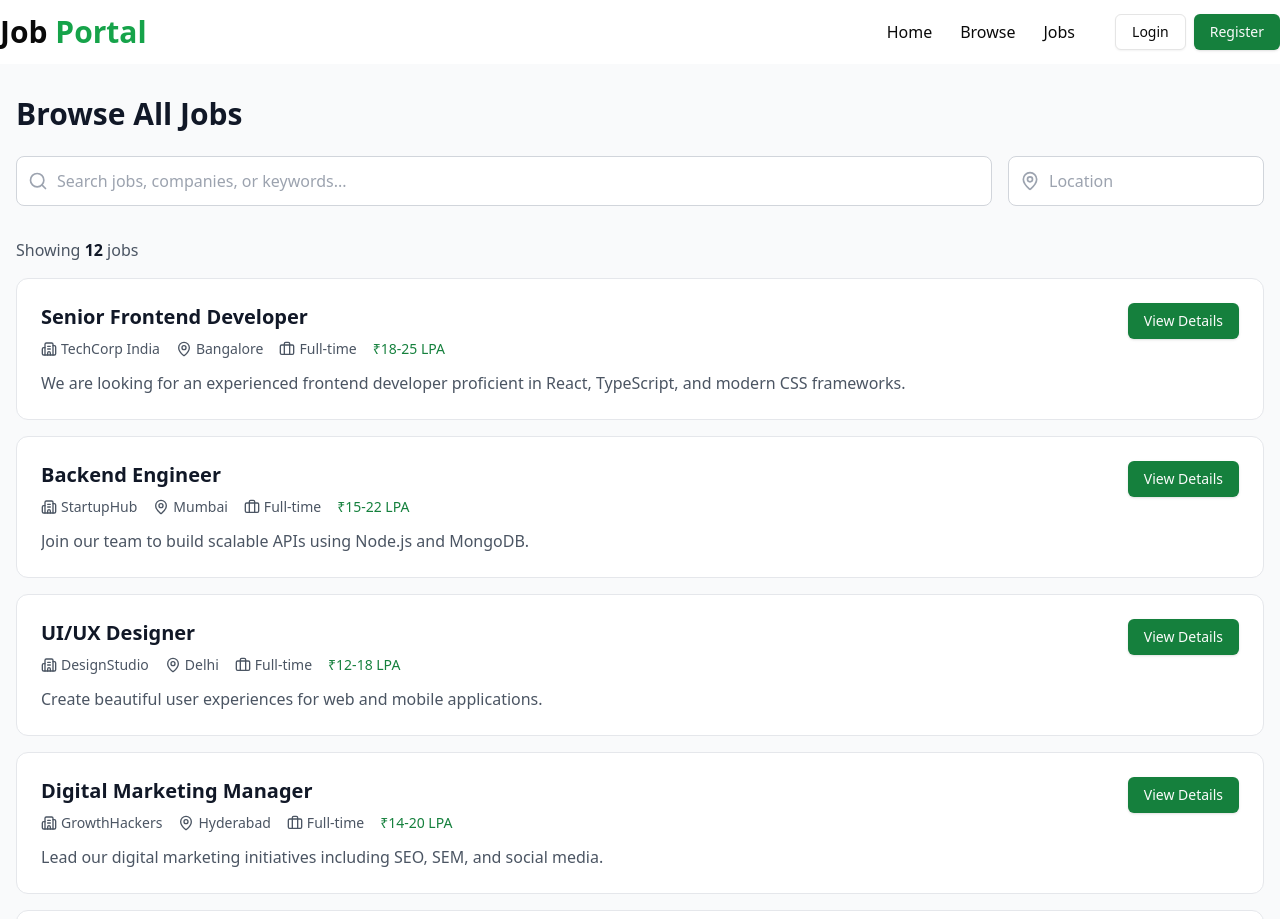
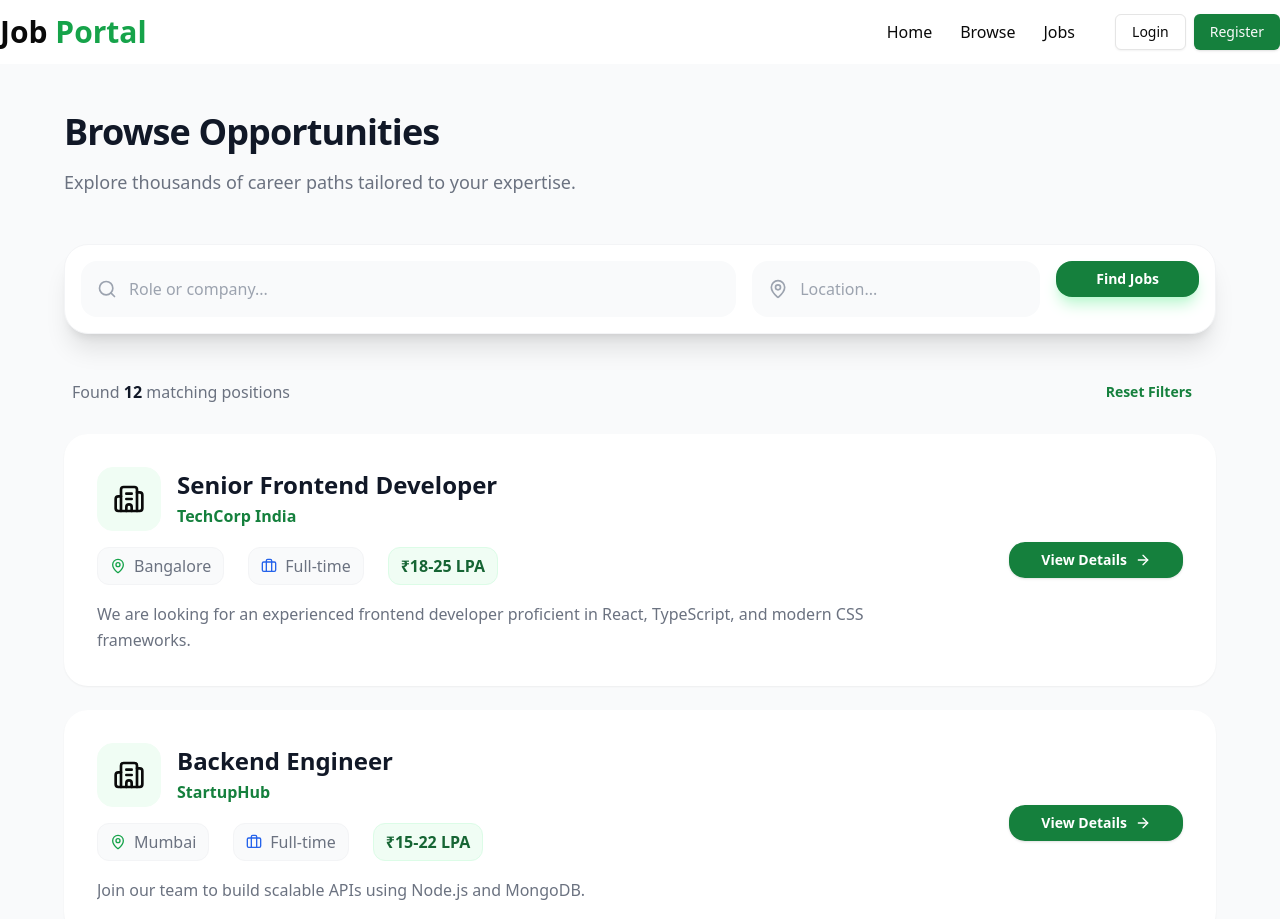
Before and after one commit to Deepu325/Job-Listing-Portal-MERN-Stack, a React (Vite) app in the folder client/: page /browse in a window 1280 px wide. Shown: the top 919 px of the page. Built offline with nearby package versions, Linux system fonts and the light colour scheme; no server answers.

Commit message:
feat: premium UI updates for Browse and Dashboard

```diff
--- a/client/src/components/ui/components_lite/Browse.jsx
+++ b/client/src/components/ui/components_lite/Browse.jsx
@@ -1,173 +1,126 @@
-import React, { useState, useEffect } from 'react';
+import React, { useState, useEffect, useContext } from 'react';
 import { Button } from '../button';
-import { Search, MapPin, Briefcase, Building2 } from 'lucide-react';
-import api from '../../../utils/api';
+import { Search, MapPin, Briefcase, Building2, Loader2, ArrowRight } from 'lucide-react';
 import { Link } from 'react-router-dom';
-import { useContext } from 'react';
 import { JobContext } from '../../../context/JobContext';
 
-// Dummy job data
-const dummyJobs = [
-    {
-        _id: '1',
-        title: 'Senior Frontend Developer',
-        company: 'TechCorp India',
-        location: 'Bangalore',
-        jobType: 'Full-time',
-        description: 'We are looking for an experienced frontend developer proficient in React, TypeScript, and modern CSS frameworks.',
-        salary: '₹18-25 LPA',
-    },
-    {
-        _id: '2',
-        title: 'Backend Engineer',
-        company: 'StartupHub',
-        location: 'Mumbai',
-        jobType: 'Full-time',
-        description: 'Join our team to build scalable APIs using Node.js and MongoDB. Experience with microservices is a plus.',
-        salary: '₹15-22 LPA',
-    },
-    {
-        _id: '3',
-        title: 'UI/UX Designer',
-        company: 'DesignStudio',
-        location: 'Delhi',
-        jobType: 'Full-time',
-        description: 'Create beautiful user experiences for web and mobile applications. Proficiency in Figma required.',
-        salary: '₹12-18 LPA',
-    },
-    {
-        _id: '4',
-        title: 'Data Scientist',
-        company: 'Analytics Pro',
-        location: 'Hyderabad',
-        jobType: 'Full-time',
-        description: 'Analyze large datasets and build ML models. Python, TensorFlow, and SQL expertise needed.',
-        salary: '₹20-30 LPA',
-    },
-    {
-        _id: '5',
-        title: 'DevOps Engineer',
-        company: 'CloudNine',
-        location: 'Pune',
-        jobType: 'Remote',
-        description: 'Manage cloud infrastructure on AWS/GCP. Experience with Docker, Kubernetes, and CI/CD pipelines.',
-        salary: '₹16-24 LPA',
-    },
-    {
-        _id: '6',
-        title: 'Product Manager',
-        company: 'InnovateTech',
-        location: 'Bangalore',
-        jobType: 'Full-time',
-        description: 'Lead product development from ideation to launch. Strong analytical and communication skills required.',
-        salary: '₹25-35 LPA',
-    },
-    {
-        _id: '7',
-        title: 'Mobile App Developer',
-        company: 'AppWorks',
-        location: 'Chennai',
-        jobType: 'Full-time',
-        description: 'Build cross-platform mobile apps using React Native or Flutter. 3+ years experience preferred.',
-        salary: '₹14-20 LPA',
-    },
-    {
-        _id: '8',
-        title: 'Full Stack Developer',
-        company: 'WebSolutions',
-        location: 'Remote',
-        jobType: 'Remote',
-        description: 'Work on end-to-end web applications using MERN stack. Strong problem-solving skills needed.',
-        salary: '₹12-18 LPA',
-    },
-];
-
 const Browse = () => {
-    const { jobs, loading } = useContext(JobContext);
+    const { jobs, loading, fetchJobs } = useContext(JobContext);
     const [searchTerm, setSearchTerm] = useState('');
     const [locationFilter, setLocationFilter] = useState('');
 
-    const filteredJobs = jobs.filter(job => {
-        const matchesSearch = job.title?.toLowerCase().includes(searchTerm.toLowerCase()) ||
-            job.company?.toLowerCase().includes(searchTerm.toLowerCase()) ||
-            job.description?.toLowerCase().includes(searchTerm.toLowerCase());
-        const matchesLocation = !locationFilter || job.location?.toLowerCase().includes(locationFilter.toLowerCase());
-        return matchesSearch && matchesLocation;
-    });
+    const handleSearch = () => {
+        const params = {};
+        if (searchTerm) params.keyword = searchTerm;
+        if (locationFilter) params.location = locationFilter;
+        fetchJobs(params);
+    };
 
     return (
-        <div>
-            <div className="max-w-7xl mx-auto px-4 py-8">
-                <h1 className="text-3xl font-bold text-gray-900 mb-6">Browse All Jobs</h1>
+        <div className="bg-gray-50 min-h-screen py-12 px-4 sm:px-6">
+            <div className="max-w-6xl mx-auto">
+                <div className="mb-12 text-center md:text-left">
+                    <h1 className="text-4xl font-bold text-gray-900 mb-4 tracking-tight">Browse Opportunities</h1>
+                    <p className="text-gray-500 text-lg">Explore thousands of career paths tailored to your expertise.</p>
+                </div>
 
-                {/* Search and Filters */}
-                <div className="flex flex-col md:flex-row gap-4 mb-8">
-                    <div className="flex-1 relative">
-                        <Search className="absolute left-3 top-1/2 -translate-y-1/2 text-gray-400 h-5 w-5" />
+                {/* Search and Filters Bar */}
+                <div className="flex flex-col lg:flex-row gap-4 mb-10 bg-white p-4 rounded-3xl shadow-xl border border-gray-100">
+                    <div className="flex-1 relative group">
+                        <Search className="absolute left-4 top-1/2 -translate-y-1/2 text-gray-400 h-5 w-5 group-focus-within:text-green-600 transition-colors" />
                         <input
                             type="text"
-                            placeholder="Search jobs, companies, or keywords..."
+                            placeholder="Role or company..."
                             value={searchTerm}
                             onChange={(e) => setSearchTerm(e.target.value)}
-                            className="w-full pl-10 pr-4 py-3 border border-gray-300 rounded-lg focus:ring-2 focus:ring-green-500 focus:border-transparent outline-none"
+                            onKeyPress={(e) => e.key === 'Enter' && handleSearch()}
+                            className="w-full pl-12 pr-4 py-4 bg-gray-50 border-0 rounded-2xl focus:ring-2 focus:ring-green-600 outline-none font-medium transition-all"
                         />
                     </div>
-                    <div className="relative w-full md:w-64">
-                        <MapPin className="absolute left-3 top-1/2 -translate-y-1/2 text-gray-400 h-5 w-5" />
+                    <div className="relative group w-full lg:w-72">
+                        <MapPin className="absolute left-4 top-1/2 -translate-y-1/2 text-gray-400 h-5 w-5 group-focus-within:text-green-600 transition-colors" />
                         <input
                             type="text"
-                            placeholder="Location"
+                            placeholder="Location..."
                             value={locationFilter}
                             onChange={(e) => setLocationFilter(e.target.value)}
-                            className="w-full pl-10 pr-4 py-3 border border-gray-300 rounded-lg focus:ring-2 focus:ring-green-500 focus:border-transparent outline-none"
+                            onKeyPress={(e) => e.key === 'Enter' && handleSearch()}
+                            className="w-full pl-12 pr-4 py-4 bg-gray-50 border-0 rounded-2xl focus:ring-2 focus:ring-green-600 outline-none font-medium transition-all"
                         />
                     </div>
+                    <Button
+                        onClick={handleSearch}
+                        className="lg:px-10 py-4 bg-green-700 hover:bg-green-800 text-white font-bold rounded-2xl shadow-lg shadow-green-200 transition-all hover:scale-[1.02]"
+                    >
+                        Find Jobs
+                    </Button>
                 </div>
 
                 {/* Results count */}
-                <p className="text-gray-600 mb-4">
-                    Showing <span className="font-semibold text-gray-900">{filteredJobs.length}</span> {filteredJobs.length === 1 ? 'job' : 'jobs'}
-                </p>
+                <div className="flex items-center justify-between mb-6 px-2">
+                    <p className="text-gray-500 font-medium">
+                        Found <span className="text-gray-900 font-bold">{jobs.length}</span> matching positions
+                    </p>
+                    <Button variant="ghost" onClick={() => { setSearchTerm(''); setLocationFilter(''); fetchJobs(); }} className="text-green-700 font-bold hover:bg-green-50 rounded-xl">
+                        Reset Filters
+                    </Button>
+                </div>
 
-                {/* Job Listings */}
+                {/* Job Listings List */}
                 {loading ? (
-                    <div className="text-center py-10">Loading jobs...</div>
-                ) : filteredJobs.length === 0 ? (
-                    <div className="text-center py-10 text-gray-500">
-                        No jobs found. Try adjusting your search criteria.
+                    <div className="flex flex-col items-center justify-center py-24">
+                        <Loader2 className="h-12 w-12 animate-spin text-green-700 mb-4" />
+                        <p className="text-gray-500 font-bold">Searching the database...</p>
+                    </div>
+                ) : jobs.length === 0 ? (
+                    <div className="text-center py-24 bg-white rounded-3xl border border-gray-100 shadow-sm">
+                        <div className="w-20 h-20 bg-gray-50 rounded-full flex items-center justify-center mx-auto mb-6">
+                            <Briefcase className="h-10 w-10 text-gray-200" />
+                        </div>
+                        <h3 className="text-2xl font-bold text-gray-900 mb-2">No matching jobs</h3>
+                        <p className="text-gray-400 max-w-sm mx-auto">Try broadening your search criteria or check back later for new openings.</p>
                     </div>
                 ) : (
-                    <div className="grid gap-4">
-                        {filteredJobs.map((job) => (
+                    <div className="grid gap-6">
+                        {jobs.map((job) => (
                             <div
                                 key={job._id}
-                                className="bg-white border border-gray-200 rounded-xl p-6 hover:shadow-lg transition-shadow"
+                                className="group bg-white border border-transparent hover:border-green-100 rounded-3xl p-8 shadow-sm hover:shadow-2xl transition-all duration-300"
                             >
-                                <div className="flex justify-between items-start">
-                                    <div className="flex-1">
-                                        <h2 className="text-xl font-semibold text-gray-900 mb-2">{job.title}</h2>
-                                        <div className="flex flex-wrap gap-4 text-gray-600 text-sm mb-3">
-                                            <span className="flex items-center gap-1">
-                                                <Building2 className="h-4 w-4" />
-                                                {job.company || 'Company'}
+                                <div className="flex flex-col md:flex-row justify-between items-start md:items-center gap-6">
+                                    <div className="flex-1 space-y-4">
+                                        <div className="flex items-center gap-4">
+                                            <div className="w-16 h-16 bg-green-50 rounded-2xl flex items-center justify-center border border-green-50 group-hover:bg-green-700 group-hover:text-white transition-colors">
+                                                <Building2 className="h-8 w-8" />
+                                            </div>
+                                            <div>
+                                                <h2 className="text-2xl font-bold text-gray-900 group-hover:text-green-800 transition-colors leading-tight">{job.title}</h2>
+                                                <p className="text-green-700 font-bold flex items-center gap-1.5 mt-1">
+                                                    {job.company?.name || job.company || 'Innovate Hub'}
+                                                </p>
+                                            </div>
+                                        </div>
+
+                                        <div className="flex flex-wrap gap-6 text-gray-500 font-medium">
+                                            <span className="flex items-center gap-2 bg-gray-50 px-3 py-1.5 rounded-xl border border-gray-100">
+                                                <MapPin className="h-4 w-4 text-green-600" />
+                                                {job.location}
                                             </span>
-                                            <span className="flex items-center gap-1">
-                                                <MapPin className="h-4 w-4" />
-                                                {job.location || 'Remote'}
+                                            <span className="flex items-center gap-2 bg-gray-50 px-3 py-1.5 rounded-xl border border-gray-100">
+                                                <Briefcase className="h-4 w-4 text-blue-600" />
+                                                {job.jobType}
                                             </span>
-                                            <span className="flex items-center gap-1">
-                                                <Briefcase className="h-4 w-4" />
-                                                {job.jobType || 'Full-time'}
+                                            <span className="flex items-center gap-2 bg-green-50 text-green-800 px-3 py-1.5 rounded-xl border border-green-100 font-bold">
+                                                {typeof job.salary === 'object'
+                                                    ? `${job.salary.min}-${job.salary.max} ${job.salary.currency}`
+                                                    : (job.salary || 'Competitive Pay')}
                                             </span>
-                                            {job.salary && (
-                                                <span className="text-green-700 font-medium">{job.salary}</span>
-                                            )}
                                         </div>
-                                        <p className="text-gray-600 line-clamp-2">{job.description}</p>
+                                        <p className="text-gray-500 leading-relaxed line-clamp-2 max-w-3xl">{job.description}</p>
                                     </div>
-                                    <Link to={`/description/${job._id}`}>
-                                        <Button className="bg-green-700 hover:bg-green-800 ml-4">
-                                            View Details
+                                    <Link to={`/description/${job._id}`} className="shrink-0 w-full md:w-auto">
+                                        <Button className="w-full md:w-auto px-8 py-4 bg-green-700 hover:bg-green-800 text-white font-bold rounded-2xl transition-transform group-hover:translate-x-1 flex items-center gap-2">
+                                            View Details <ArrowRight className="h-4 w-4" />
                                         </Button>
                                     </Link>
                                 </div>
```
